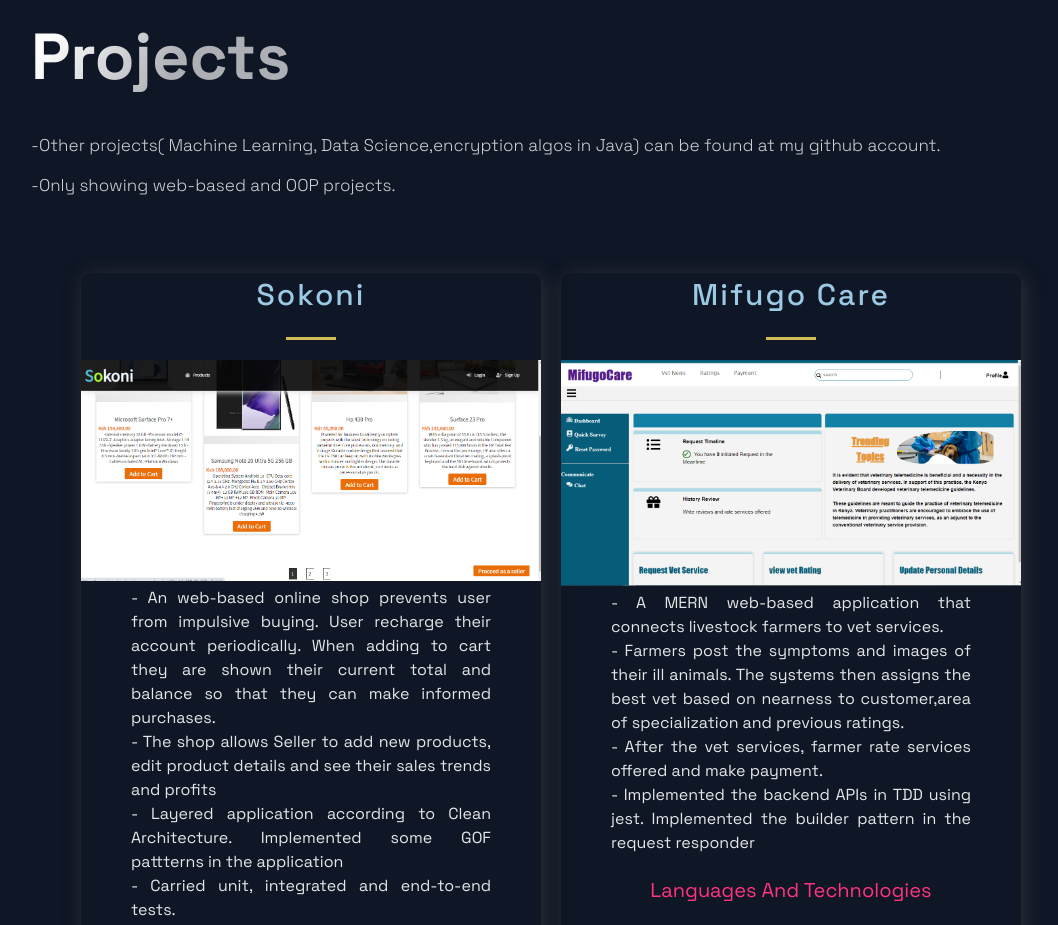
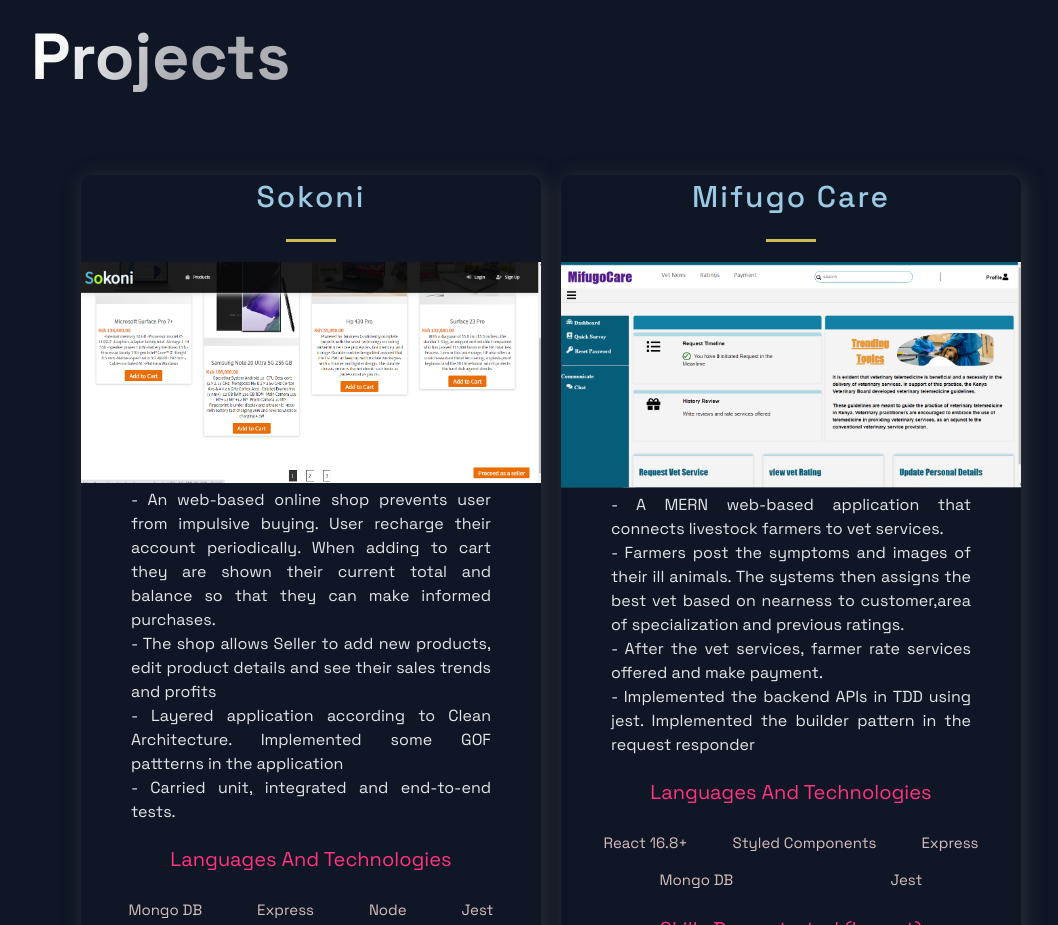
Before and after one commit to samuelmaina/portifolio, a Next.js app: page / in a window 1280 px wide. Shown: the part 1200-2125 px from the top of the page, without its empty margins (89-1147 px from the left). Built offline with nearby package versions, Linux system fonts and the light colour scheme.

Commit message:
Removed the description about additional projects

```diff
--- a/src/components/Projects/Projects.js
+++ b/src/components/Projects/Projects.js
@@ -25,12 +25,6 @@ const Projects = () => (
   <Section nopadding id="projects">
     <SectionDivider />
     <SectionTitle main>Projects</SectionTitle>
-    <SectionText>
-      -Other projects( Machine Learning, Data Science,encryption algos in Java)
-      can be found at my github account.
-      <br />
-      -Only showing web-based and OOP projects.
-    </SectionText>
     <GridContainer>
       {projects.map((p, i) => {
         return (
```
